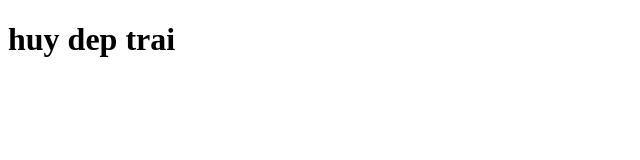
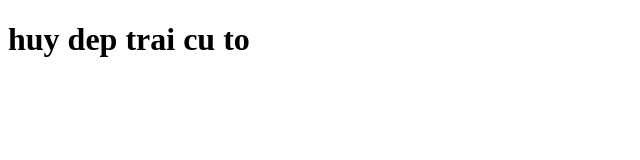
Before and after one commit to hanhathuy2612-mygit/source_java, a plain HTML site: page gacode.html in a window 1280 px wide. Shown: the whole page, without its empty margins (0-640 px from the left). Drawn offline with Linux system fonts and the light colour scheme.

Commit message:
Update gacode.html

```diff
--- a/gacode.html
+++ b/gacode.html
@@ -1,6 +1,6 @@
 <!DOCTYPE html>
 <html>
     <body>
-        <h1>huy dep trai </h1>
+        <h1>huy dep trai cu to</h1>
     </body>
 </html>
```
